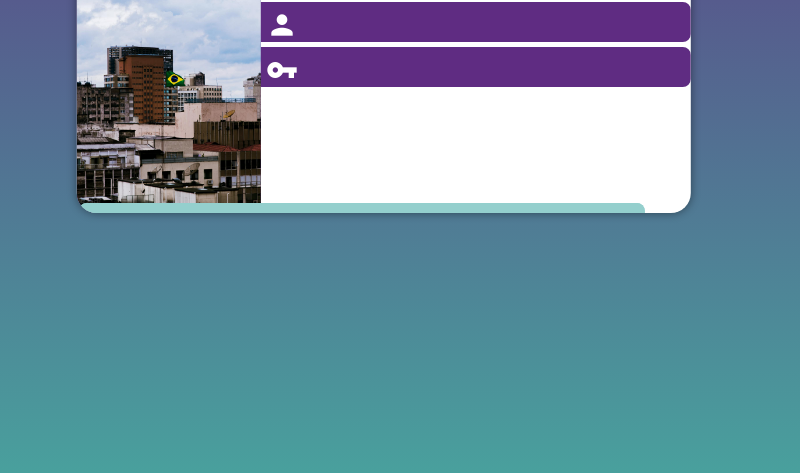
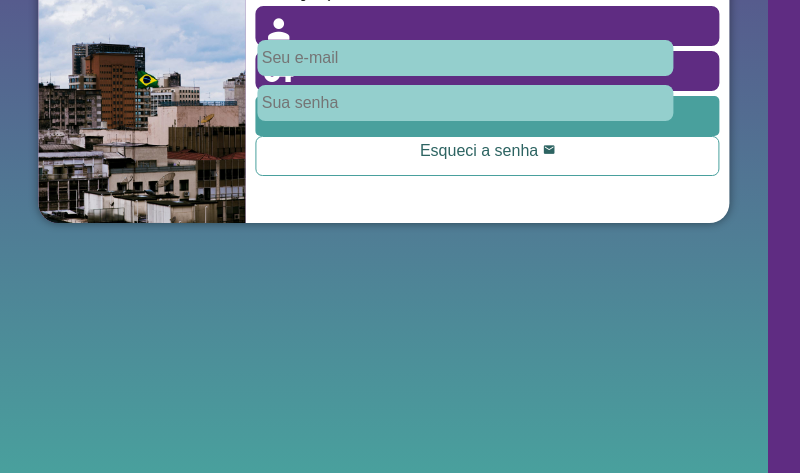
Before and after one commit to Patyrod/projeto-login, a plain HTML site: page index.html in a window 768 px wide. Shown: the part 327-800 px from the top of the page, 800 px wide, since content can reach past the window. Drawn offline with Linux system fonts and the light colour scheme.

Commit message:
corrigindo bugs

```diff
--- a/estilos/media-query.css
+++ b/estilos/media-query.css
@@ -5,8 +5,9 @@
         background-image: linear-gradient(to top, #49a09d, #5f2c82);
     }
     section#login {
-        width: 80vw;
-        height: 280px;
+        width: 90vw;
+        max-width: 700px;
+        height: 300px;
     }
 
     section#login > div#imagem {
--- a/estilos/style.css
+++ b/estilos/style.css
@@ -10,7 +10,7 @@
 body, html {
     background-color: #5f2c82;
     height: 100vh;
-    width: 100vh;
+    width: 100vw;
 }
 
 main {
@@ -33,7 +33,7 @@ section#login {
     box-shadow: 0px 0px 10px rgba(0, 0, 0, 0.450);
 
     transform: translate(-50%, -50%);
-    transition: width .3s, heigth .3s;
+    transition: width .3s, height .3s;
     transition-timing-function: ease;
 }
 
@@ -41,7 +41,7 @@ section#login > div#imagem {
     display: block;
     background: #5f2c82 url(../imagens/pattern.jpg) no-repeat;
     background-size: cover;
-    background-position: left bottom;
+    background-position: center;
     height: 200px;
 }
 
--- a/index.html
+++ b/index.html
@@ -13,9 +13,9 @@
         <section id="login">
             <div id="imagem">
             </div>
-            <div id="formulário">
+            <div id="formulario">
                 <h1>Login</h1>
-                <p>Seja bem-vindo(a) novamente. Faça login para acessar sua conta e poder fazer as configurações no seu ambiente.
+                <p>Seja bem-vindo(a) novamente. Faça login para acessar sua conta e poder fazer as configurações no seu ambiente.</p>
                     <form action="login.php" method="post" autocomplete="on">
                         <div class="campo">
                             <i class="material-icons">person</i>
@@ -32,7 +32,6 @@
                             Esqueci a senha <i class="material-icons">mail</i>
                         </a>
                     </form>
-                </p>
             </div>
         </section>
     </main>
```
